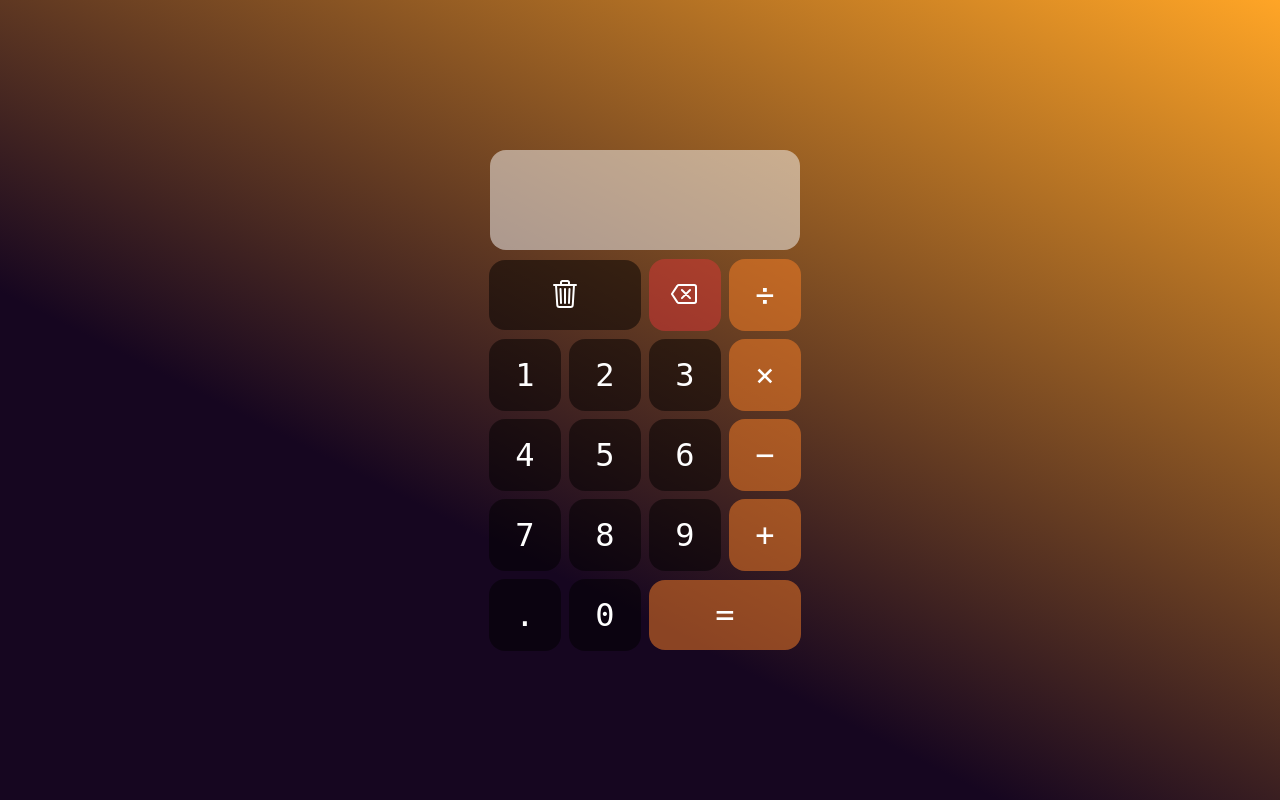
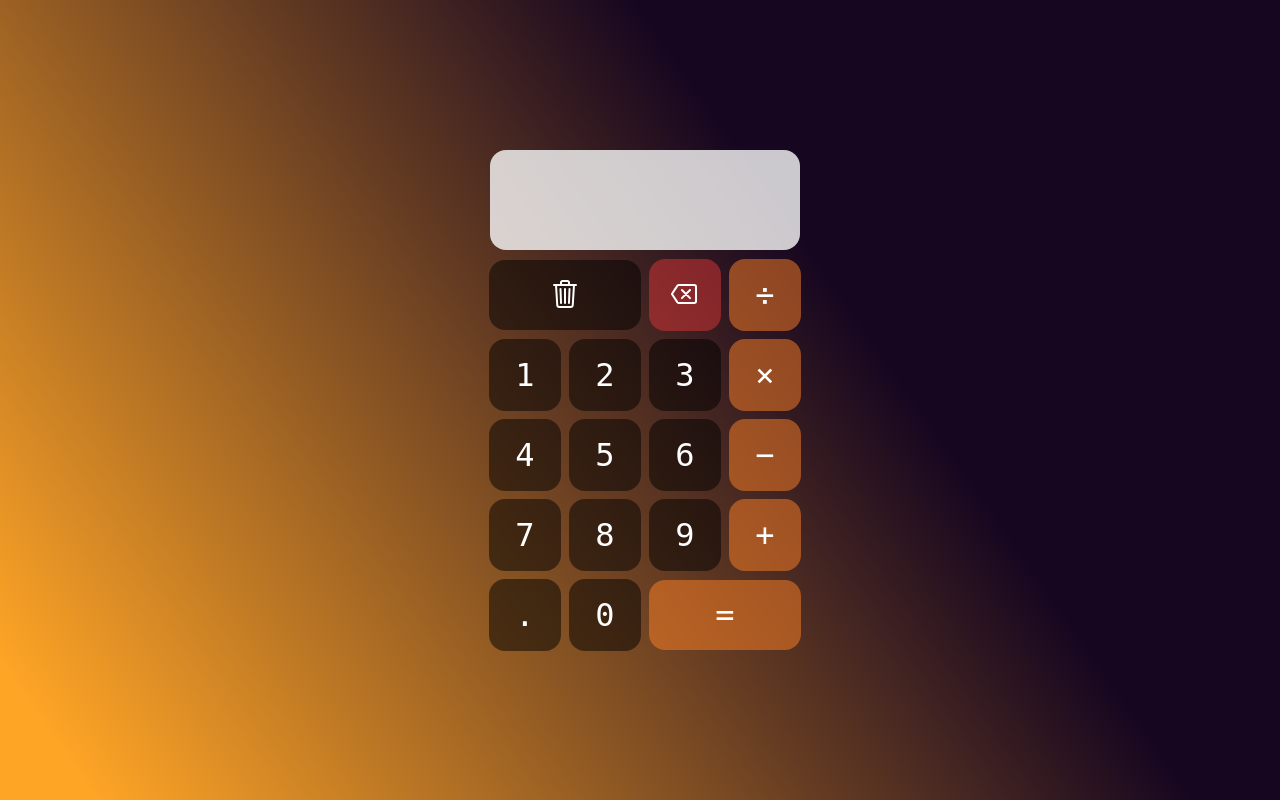
Before and after one commit to tom-gora/webdev_basics, a PHP site: page /prepared.html in a window 1280 px wide. Run offline with PHP 8.4, Linux system fonts and the light colour scheme; some web fonts are replaced.

Commit message:
small css improvements for better bg contrast

```diff
--- a/random/calculator/css/style.css
+++ b/random/calculator/css/style.css
@@ -11,9 +11,9 @@
 
 :root {
   --background: linear-gradient(
-    27deg,
-    rgba(22, 6, 32, 1) 35%,
-    rgba(255, 165, 38, 1) 100%
+    55deg,
+    rgb(255, 165, 38) 5%,
+    rgb(22, 6, 32) 65%
   );
 }
 
@@ -105,7 +105,7 @@ body {
   flex-direction: column;
   justify-content: space-around;
   align-items: flex-end;
-  background: rgba(250, 250, 250, 0.5);
+  background: rgba(250, 250, 250, 0.8);
   width: 97%;
   height: 100%;
   justify-self: end;
--- a/random/calculator/prepared.html
+++ b/random/calculator/prepared.html
@@ -25,9 +25,9 @@
 
       :root {
         --background: linear-gradient(
-          27deg,
-          rgba(22, 6, 32, 1) 35%,
-          rgba(255, 165, 38, 1) 100%
+          55deg,
+          rgb(255, 165, 38) 5%,
+          rgb(22, 6, 32) 65%
         );
       }
 
@@ -119,7 +119,7 @@
         flex-direction: column;
         justify-content: space-around;
         align-items: flex-end;
-        background: rgba(250, 250, 250, 0.5);
+        background: rgba(250, 250, 250, 0.8);
         width: 97%;
         height: 100%;
         justify-self: end;
```
